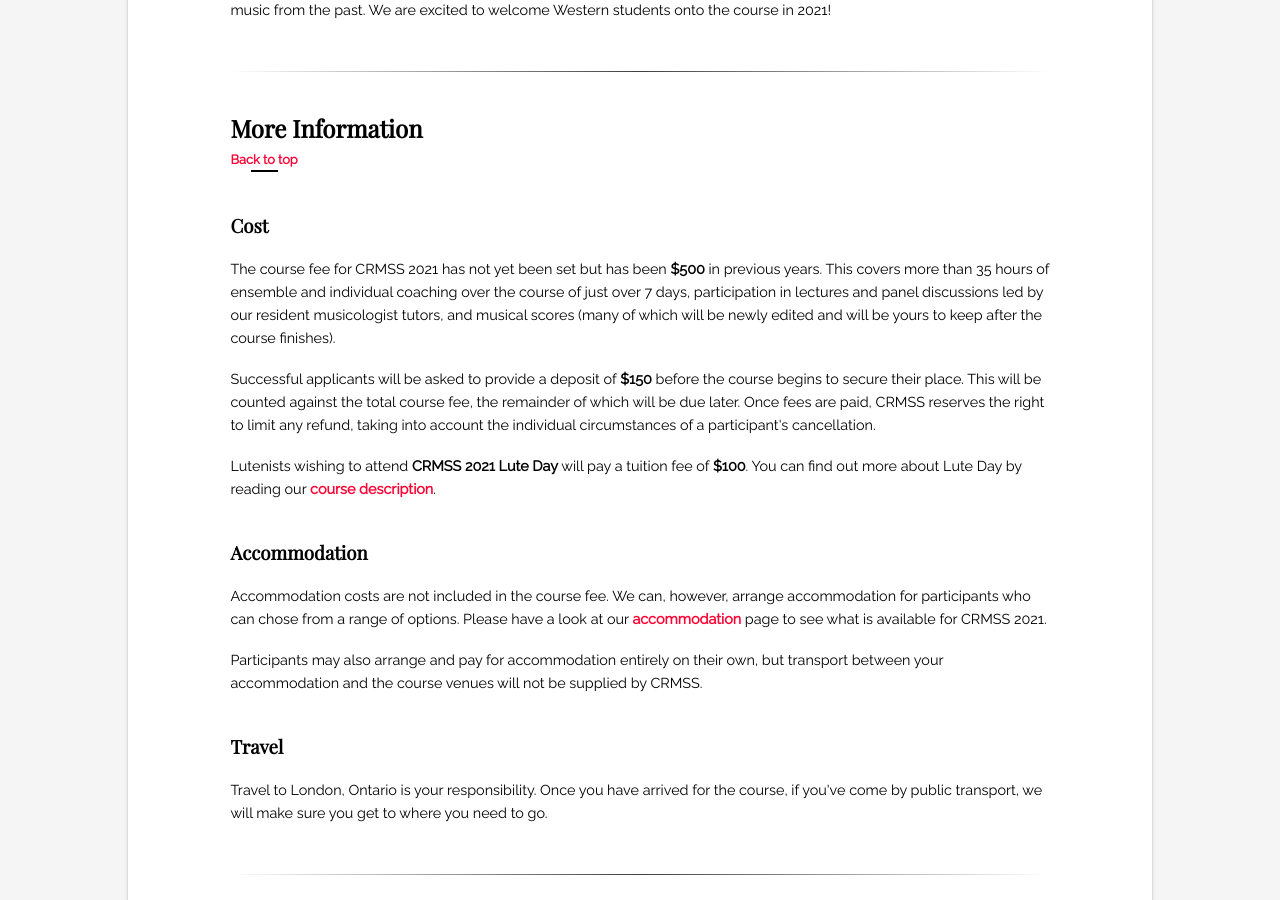
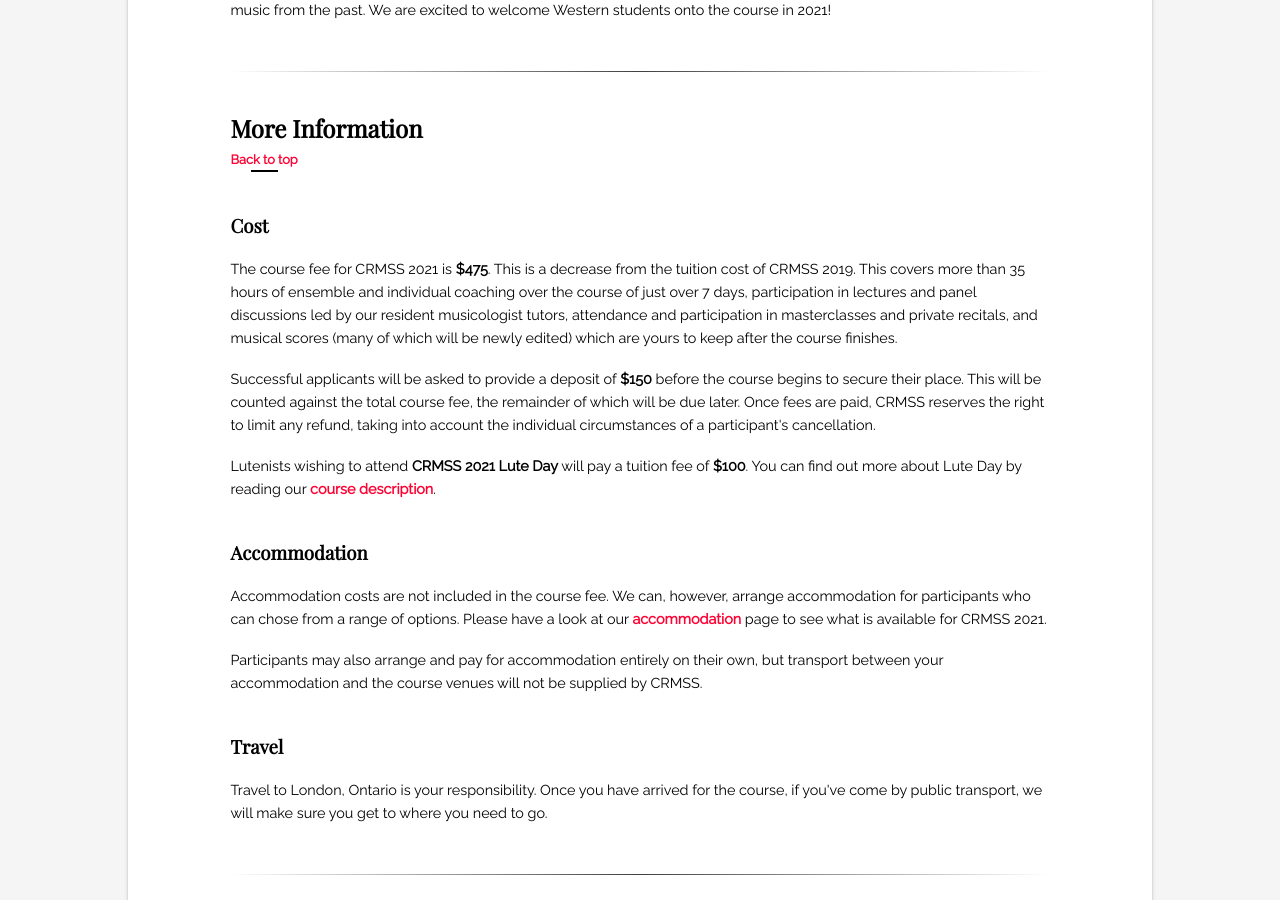
Before and after one commit to gregskidmore/crmss, a Jekyll site: the page built from index.html, in a window 1280 px wide and 900 px high, scrolled down 2620 px. Built offline with Jekyll 4.4.1, drawn with Linux system fonts in a browser that asks for light colours.

Commit message:
changed tuition price

```diff
--- a/index.html
+++ b/index.html
@@ -123,9 +123,9 @@
 
   <h3>Cost</h3>
   <p>
-    The course fee for CRMSS 2021 has not yet been set but has been <b>$500</b> in previous years. This covers more than 35 hours of ensemble and individual coaching
-    over the course of just over 7 days, participation in lectures and panel discussions led by our resident musicologist tutors, and musical scores (many of which
-    will be newly edited and will be yours to keep after the course finishes).
+    The course fee for CRMSS 2021 is <b>$475</b>. This is a decrease from the tuition cost of CRMSS 2019. This covers more than 35 hours of ensemble and individual
+    coaching over the course of just over 7 days, participation in lectures and panel discussions led by our resident musicologist tutors, attendance and
+    participation in masterclasses and private recitals, and musical scores (many of which will be newly edited) which are yours to keep after the course finishes.
   </p>
   <p>
     Successful applicants will be asked to provide a deposit of
```
Also changed, not shown: 1 other file.
